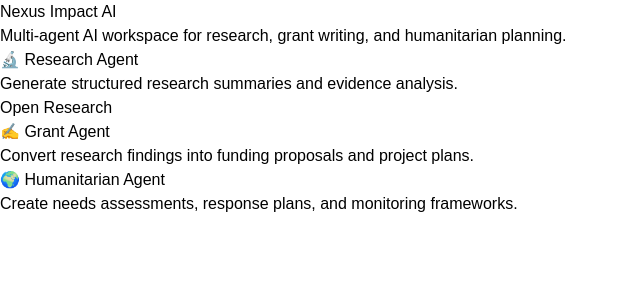
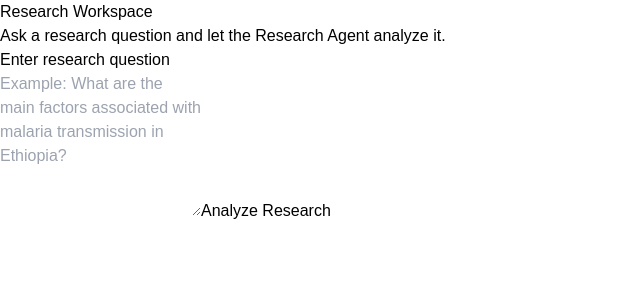
Before and after one commit to fetleepi-oss/nexus-impact-ai, a Next.js app: page /research in a window 1280 px wide. Shown: the top 300 px of the page, without its empty margins (0-640 px from the left). Built offline with nearby package versions, Linux system fonts and the light colour scheme.

Commit message:
Update page.tsx

```diff
--- a/src/app/research/page.tsx
+++ b/src/app/research/page.tsx
@@ -1,56 +1,107 @@
-export default function HomePage() {
+"use client";
+
+import { useState } from "react";
+
+export default function ResearchPage() {
+  const [question, setQuestion] = useState("");
+  const [result, setResult] = useState("");
+  const [loading, setLoading] = useState(false);
+  const [error, setError] = useState("");
+
+  async function analyzeResearch() {
+    const trimmedQuestion = question.trim();
+
+    if (!trimmedQuestion) {
+      setError("Please enter a research question.");
+      return;
+    }
+
+    setLoading(true);
+    setError("");
+    setResult("");
+
+    try {
+      const response = await fetch("/api/agent", {
+        method: "POST",
+        headers: {
+          "Content-Type": "application/json",
+        },
+        body: JSON.stringify({
+          question: trimmedQuestion,
+        }),
+      });
+
+      const data = await response.json();
+
+      if (!response.ok) {
+        throw new Error(
+          data?.error || "Research analysis failed."
+        );
+      }
+
+      setResult(data?.result || "No result was returned.");
+    } catch (err) {
+      setError(
+        err instanceof Error
+          ? err.message
+          : "Something went wrong while analyzing the research question."
+      );
+    } finally {
+      setLoading(false);
+    }
+  }
+
   return (
     <main className="min-h-screen bg-gray-50 p-8">
       <div className="mx-auto max-w-4xl">
         <h1 className="text-4xl font-bold text-gray-900">
-          Nexus Impact AI
+          Research Workspace
         </h1>
 
-        <p className="mt-4 text-lg text-gray-600">
-          Multi-agent AI workspace for research, grant writing, and
-          humanitarian planning.
+        <p className="mt-3 text-gray-600">
+          Ask a research question and let the Research Agent analyze it.
         </p>
 
-        <div className="mt-10 grid gap-6 md:grid-cols-3">
-          <div className="rounded-xl border bg-white p-6 shadow-sm">
+        <div className="mt-8 rounded-xl border bg-white p-6 shadow-sm">
           <h2 className="text-xl font-semibold">
-              🔬 Research Agent
+            Enter research question
           </h2>
 
-            <p className="mt-2 text-sm text-gray-600">
-              Generate structured research summaries and evidence analysis.
-            </p>
+          <textarea
+            value={question}
+            onChange={(event) => setQuestion(event.target.value)}
+            placeholder="Example: What are the main factors associated with malaria transmission in Ethiopia?"
+            rows={6}
+            className="mt-4 w-full rounded-lg border p-3 outline-none focus:ring-2"
+          />
 
-            <a
-              href="/research"
-              className="mt-4 inline-block rounded-lg bg-black px-4 py-2 text-sm text-white"
+          <button
+            type="button"
+            onClick={analyzeResearch}
+            disabled={loading}
+            className="mt-4 rounded-lg bg-black px-5 py-3 text-white disabled:cursor-not-allowed disabled:opacity-50"
           >
-              Open Research
-            </a>
+            {loading ? "Analyzing..." : "Analyze Research"}
+          </button>
+
+          {error && (
+            <div className="mt-4 rounded-lg border border-red-200 bg-red-50 p-4 text-red-700">
+              {error}
+            </div>
+          )}
         </div>
 
-          <div className="rounded-xl border bg-white p-6 shadow-sm">
-            <h2 className="text-xl font-semibold">
-              ✍️ Grant Agent
+        {result && (
+          <section className="mt-8 rounded-xl border bg-white p-6 shadow-sm">
+            <h2 className="text-2xl font-semibold">
+              Research Results
             </h2>
 
-            <p className="mt-2 text-sm text-gray-600">
-              Convert research findings into funding proposals and project
-              plans.
-            </p>
-          </div>
-
-          <div className="rounded-xl border bg-white p-6 shadow-sm">
-            <h2 className="text-xl font-semibold">
-              🌍 Humanitarian Agent
-            </h2>
-
-            <p className="mt-2 text-sm text-gray-600">
-              Create needs assessments, response plans, and monitoring
-              frameworks.
-            </p>
-          </div>
-        </div>
+            <pre className="mt-4 whitespace-pre-wrap font-sans leading-7 text-gray-700">
+              {result}
+            </pre>
+          </section>
+        )}
       </div>
     </main>
   );
```
Lines whose indentation alone changed are shown as unchanged.
